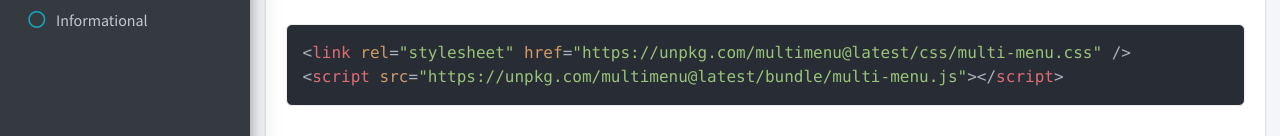
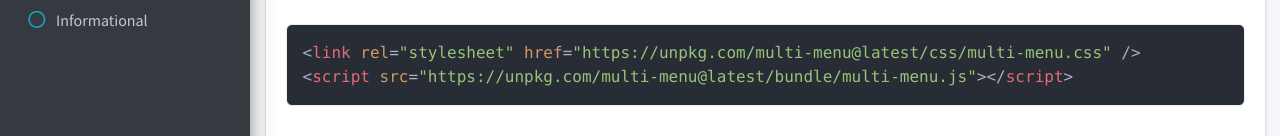
Before and after one commit to appleple/multi-menu, a website built with webpack: page docs/index.html in a window 1280 px wide. Shown: the part 450-586 px from the top of the page. Built offline with nearby package versions, Linux system fonts and the light colour scheme.

Commit message:
fix: docs

```diff
--- a/docs/index.html
+++ b/docs/index.html
@@ -203,8 +203,8 @@
             <div class="card-body">
               <!-- <h6 class="card-title">Special title treatment</h6> -->
               <p class="card-text">via CDN</p>
-              <pre><code class="html">&lt;link rel="stylesheet" href="https://unpkg.com/multimenu@latest/css/multi-menu.css" /&gt;
-&lt;script src="https://unpkg.com/multimenu@latest/bundle/multi-menu.js"&gt;&lt;/script&gt;</code></pre>
+              <pre><code class="html">&lt;link rel="stylesheet" href="https://unpkg.com/multi-menu@latest/css/multi-menu.css" /&gt;
+&lt;script src="https://unpkg.com/multi-menu@latest/bundle/multi-menu.js"&gt;&lt;/script&gt;</code></pre>
               <p class="card-text">via npm</p>
               <pre><code class="sh">npm install multi-menu --save</code></pre>
             </div>
```
